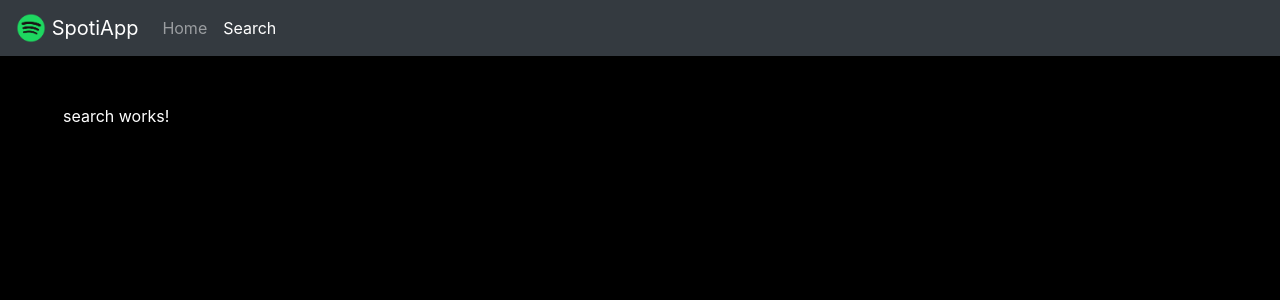
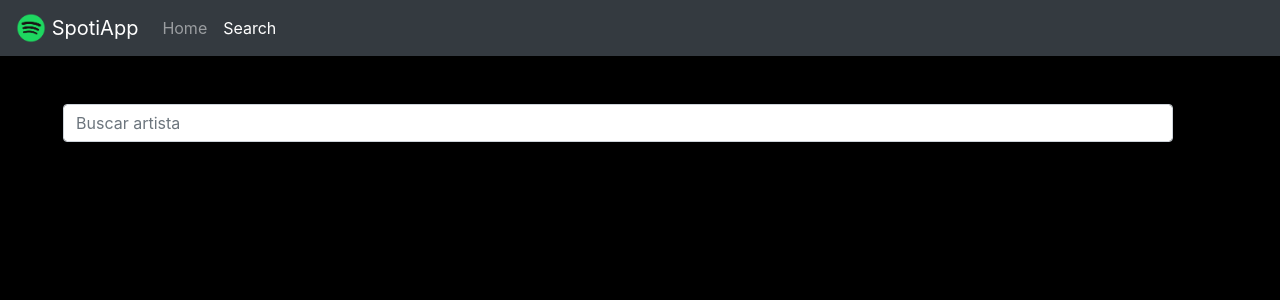
Before and after one commit to AVieraUY/spotiapp, an Angular app: page /#/search in a window 1280 px wide. Shown: the top 300 px of the page. Built offline with nearby package versions, Linux system fonts and the light colour scheme.

Commit message:
+cambios en search

```diff
--- a/src/app/components/search/search.component.html
+++ b/src/app/components/search/search.component.html
@@ -1,3 +1,13 @@
-<p>
-  search works!
-</p>
+<div class="row">
+  <div class="col">
+    <input #termino type="text" (keyup)="buscar(termino.value)" class="form-control" placeholder="Buscar artista">
+  </div>
+</div>
+<div class="card-columns">
+    <div class="card" *ngFor="let artist of artists">
+      <img [src]="artist.images[0].url" class="card-img-top" alt="..." />
+      <div class="card-body">
+        <h5 class="card-title">{{artist.name}}</h5>
+      </div>
+    </div>
+  </div>
--- a/src/app/components/search/search.component.ts
+++ b/src/app/components/search/search.component.ts
@@ -1,14 +1,21 @@
 import { Component, OnInit } from '@angular/core';
+import { SpotifyService } from '../../services/spotify.service';
 
 @Component({
   selector: 'app-search',
   templateUrl: './search.component.html'
 })
-export class SearchComponent implements OnInit {
+export class SearchComponent {
 
-  constructor() { }
+  artists: any[] = [];
 
-  ngOnInit() {
+  constructor(private _spotifyService: SpotifyService) { }
+
+  buscar(termino: string) {
+    this._spotifyService.getArtist(termino).subscribe( (response: any) =>{
+      this.artists = response.artists.items;
+      console.log(response.artists.items);
+    });
   }
 
 }
--- a/src/app/services/spotify.service.ts
+++ b/src/app/services/spotify.service.ts
@@ -11,9 +11,18 @@ export class SpotifyService {
   getNewReleases() {
 
     const headers = new HttpHeaders({
-      'Authorization': 'Bearer BQD4Kkx7j10v6Q_M0vbkyth5FEfRZWMGw1lUWho4P9B3kIa4aHPXjyBrhMktFPKl-MIaNCaH-6SYMQ6ntU0'
+      'Authorization': 'Bearer BQD9uEzuR_gweMcc-G2zlZTCKYBnmEomqwCNeijzTShsEwMFGlVUOIeAEWb8rjRXbo-gw23y3n0m_-nVL8s'
     });
 
     return this._httpClient.get('https://api.spotify.com/v1/browse/new-releases?limit=20', {headers});
   }
+
+  getArtist(termino: string) {
+
+    const headers = new HttpHeaders({
+      'Authorization': 'Bearer BQD9uEzuR_gweMcc-G2zlZTCKYBnmEomqwCNeijzTShsEwMFGlVUOIeAEWb8rjRXbo-gw23y3n0m_-nVL8s'
+    });
+
+    return this._httpClient.get(`https://api.spotify.com/v1/search/?q=${termino}&type=artist`, {headers});
+  }
 }
```
